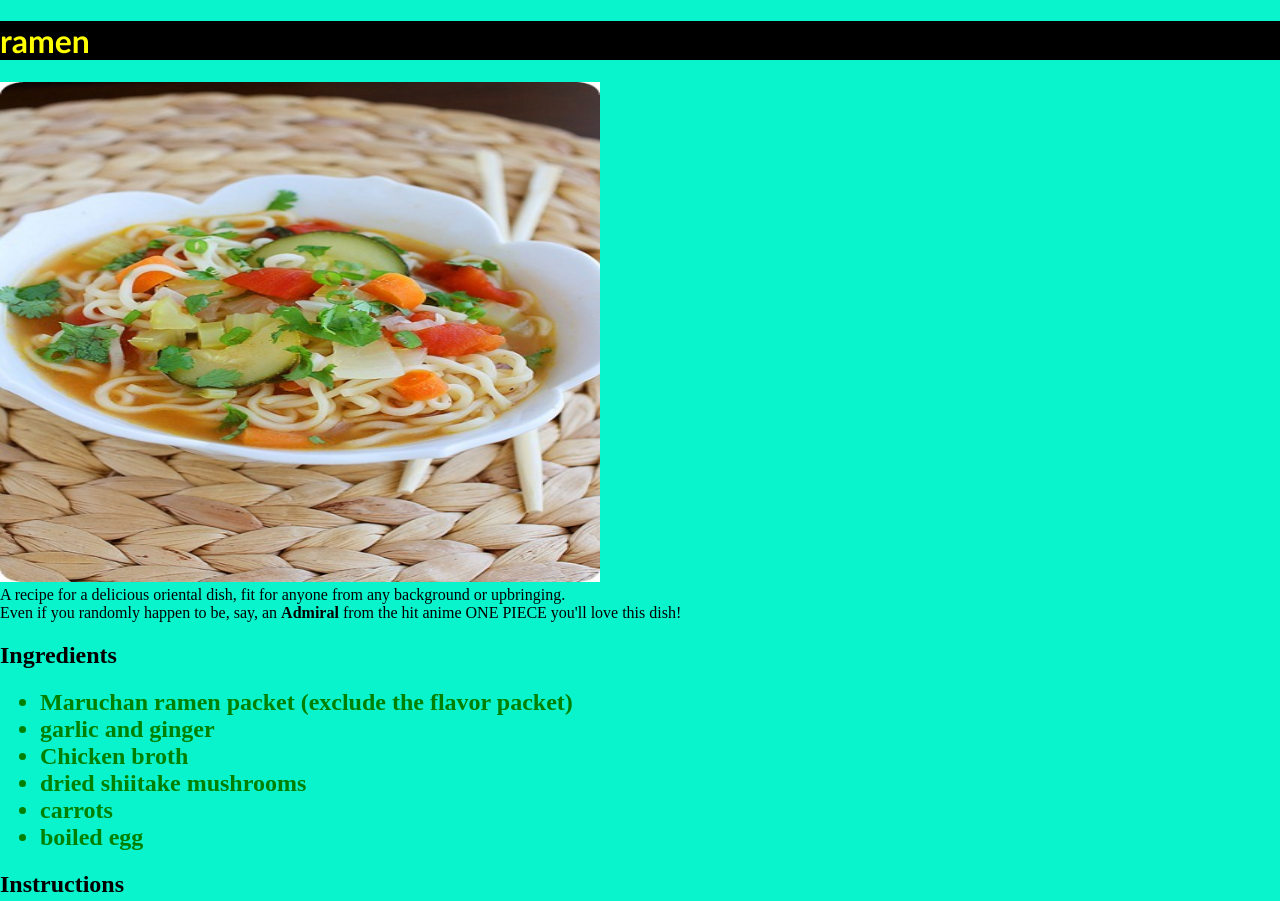
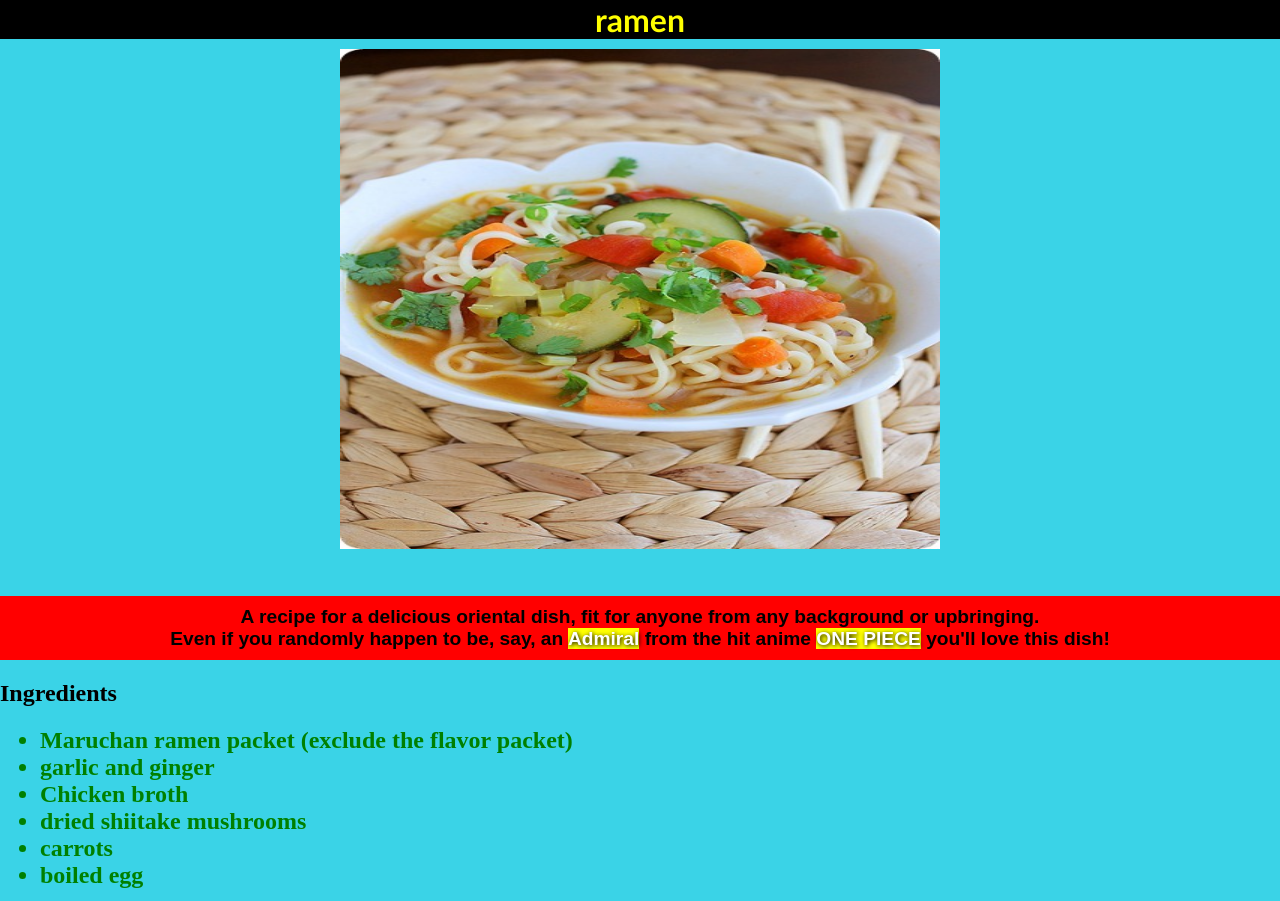
Before and after one commit to Shleenkury/odin-recipes, a plain HTML site: page recipes/ramen.html in a window 1280 px wide. Shown: the top 901 px of the page. Drawn offline with Linux system fonts and the light colour scheme.

Commit message:
added padding and removed racism

```diff
--- a/recipes/ramen.html
+++ b/recipes/ramen.html
@@ -8,8 +8,8 @@
 </head>
 <body> <h1>ramen</h1>
     <img src="/food images/Ramen-Vegetable-Soup3.jpg" alt="ramen soup" height="500" width="600"> <BR>
-    A recipe for a delicious oriental dish, fit for anyone from any background or upbringing. <br>
-    Even if you randomly happen to be, say, an <strong>Admiral</strong> from the hit anime ONE PIECE you'll love this dish!
+    <p>A recipe for a delicious oriental dish, fit for anyone from any background or upbringing. <br>
+    Even if you randomly happen to be, say, an <span>Admiral</span> from the hit anime <span>ONE PIECE</span> you'll love this dish!</p>
    <h2>Ingredients</h2>
     <ul id="ramen-list">
         <li>Maruchan ramen packet (exclude the flavor packet) </li>
--- a/styles.css
+++ b/styles.css
@@ -1,7 +1,9 @@
-body {margin:auto; background-color: rgb(9, 243, 204);}
+body {margin: auto;
+background-color: rgb(58, 211, 231);}
 a:hover {color: blue; text-decoration: none;}
 
-h1 {color: yellow;
+h1 {color: yellow; margin: auto;
+    text-align: center;
     background-color: black;
     font-family: 'Gill Sans', 'Gill Sans MT', 'Trebuchet MS', sans-serif;}
 
@@ -11,13 +13,32 @@ li {font-size: x-large; font-weight: bold;}
 
 ul li {color: blue;}
 
+span {background-color: yellow;
+    color: white;
+text-shadow: 1px 1px 4px black}
+
+
+
+img{margin: auto;
+    display: block;
+text-align: center;
+padding: 10px}
+
 ol {color: red;}
 
-p {font-size: larger; font-weight: bold; font-family: Arial, Helvetica, sans-serif;}
+p {font-size: larger;
+    background-color: red;
+    padding: 10px;
+    text-align: center;
+    font-weight: bold;
+    font-family: Arial, Helvetica, sans-serif;}
 
 #ramen-list li {color: green;}
+
 #ramen-ol li {color: blueviolet;}
+
 #Admiralh1 {color: yellow;
+            text-align: center;
             font-weight: bold;
             text-shadow:0px 0px 3px black,
             0px 0px 3px black;
```
Also changed, not shown: recipes/caesar salad.html (+2 -2 lines).
